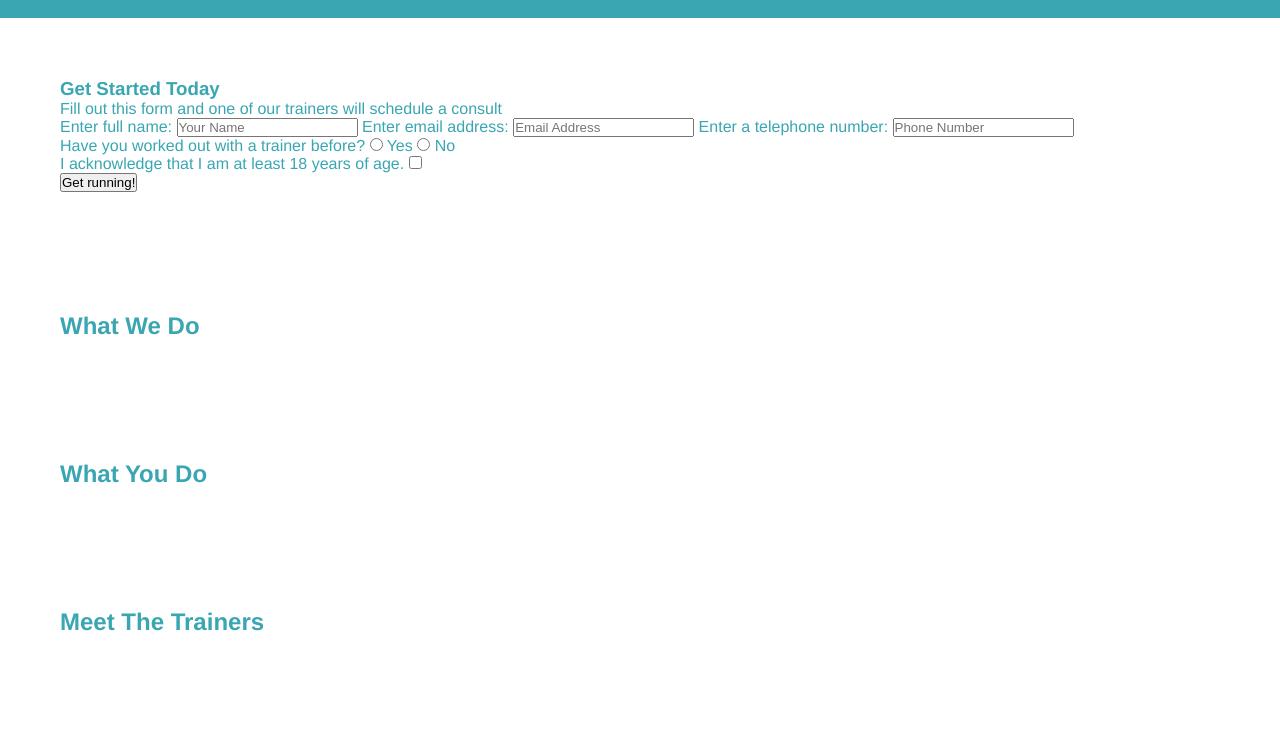
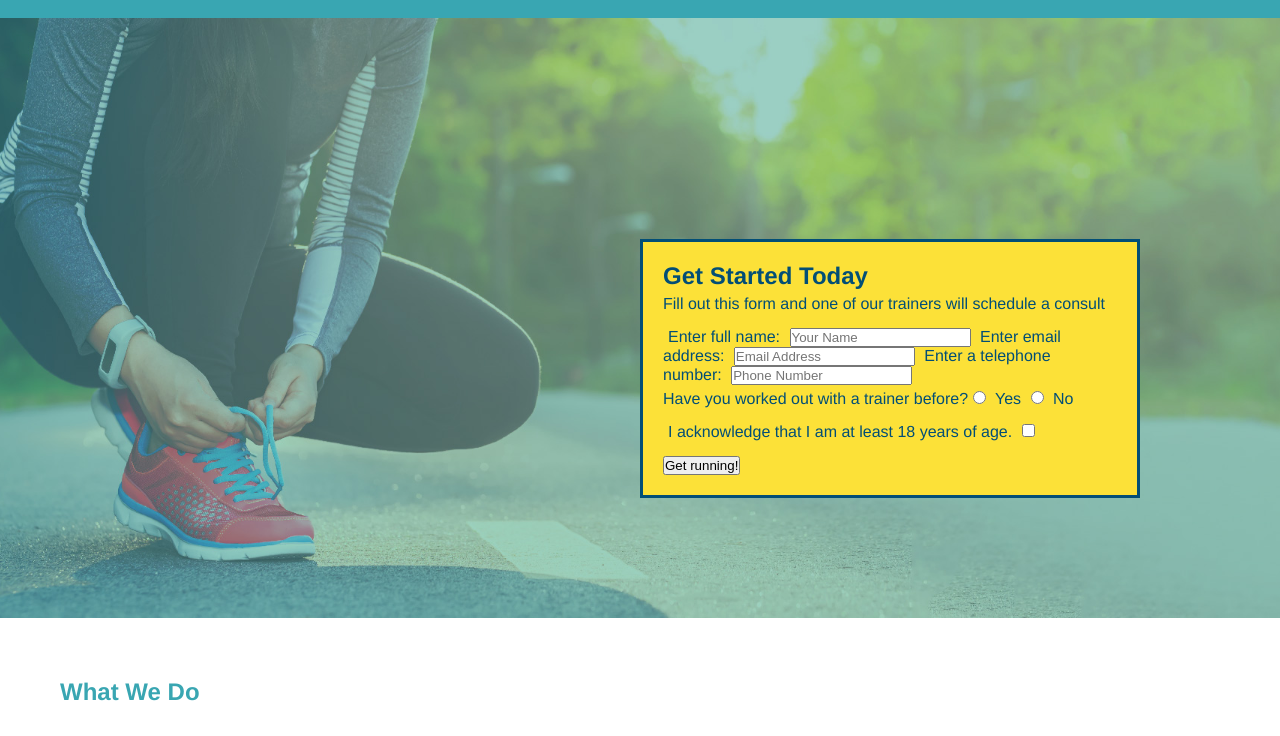
Before and after one commit to Reetah589/run-buddy, a plain HTML site: page index.html in a window 1280 px wide. Shown: the part 64-800 px from the top of the page. Drawn offline with Linux system fonts and the light colour scheme.

Commit message:
Get Started Today Issues

```diff
--- a/index.html
+++ b/index.html
@@ -34,8 +34,8 @@
      </header>
 
      <!-- hero/jumbotron -->
-     <section>
-         <div>
+     <section class="hero">
+         <div class="hero-form">
              <h3>Get Started Today</h3>
              <p>Fill out this form and one of our trainers will schedule a consult</p>
              <!-- Add form element -->
--- a/style.css
+++ b/style.css
@@ -67,5 +67,46 @@
 
 section {
     padding: 60px;
-    background-image: url("Desktop/projects/run-buddy/images/hero-bg(1).jpg");
 }
+
+.hero {
+    background-image: url("images/hero-bg.jpg");
+    height: 600px;
+    background-size: cover;
+    background-position: center;
+    position: relative;
+}
+
+.hero-form {
+    border: 3px solid #024e76;
+    background-color: #FCE138;
+    padding: 20px;
+    width: 500px;
+    color: #024e76;
+    position: absolute;
+    bottom: 120px;
+    right: 140px;
+}
+
+.hero-form p {
+    margin: 5px 0 15px 0;
+}
+
+.hero-form h3 {
+    font-size: 24px;
+    margin: 0;
+}
+
+.form-input {
+    border: 1px solid #024e76;
+    display: block;
+    padding: 7px 15px;
+    font-size: 16px;
+    color: #024e76;
+    width: 100%;
+    margin-bottom: 15px;
+}
+
+.hero-form label {
+    margin: 0 5px;
+}
```
